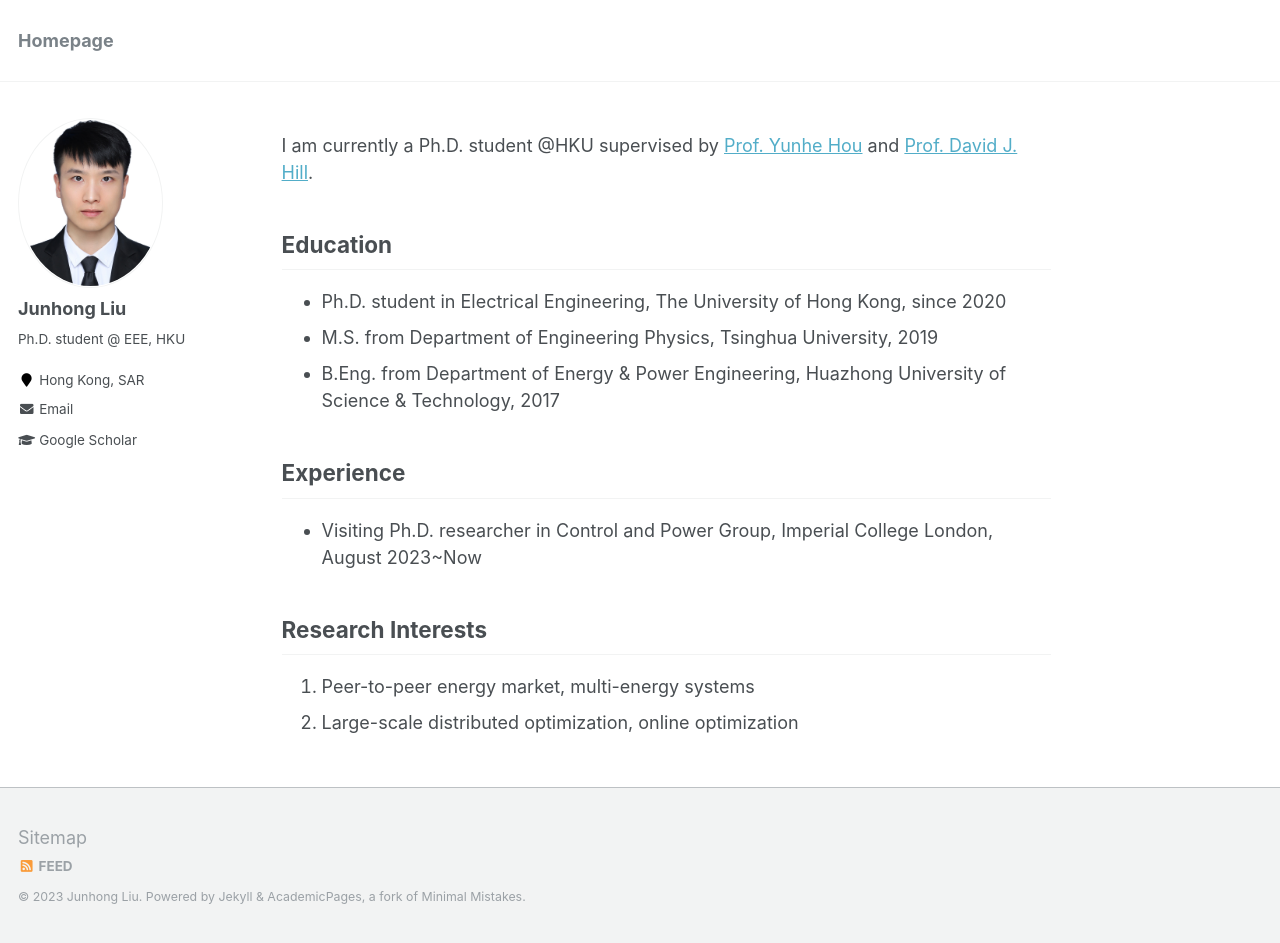
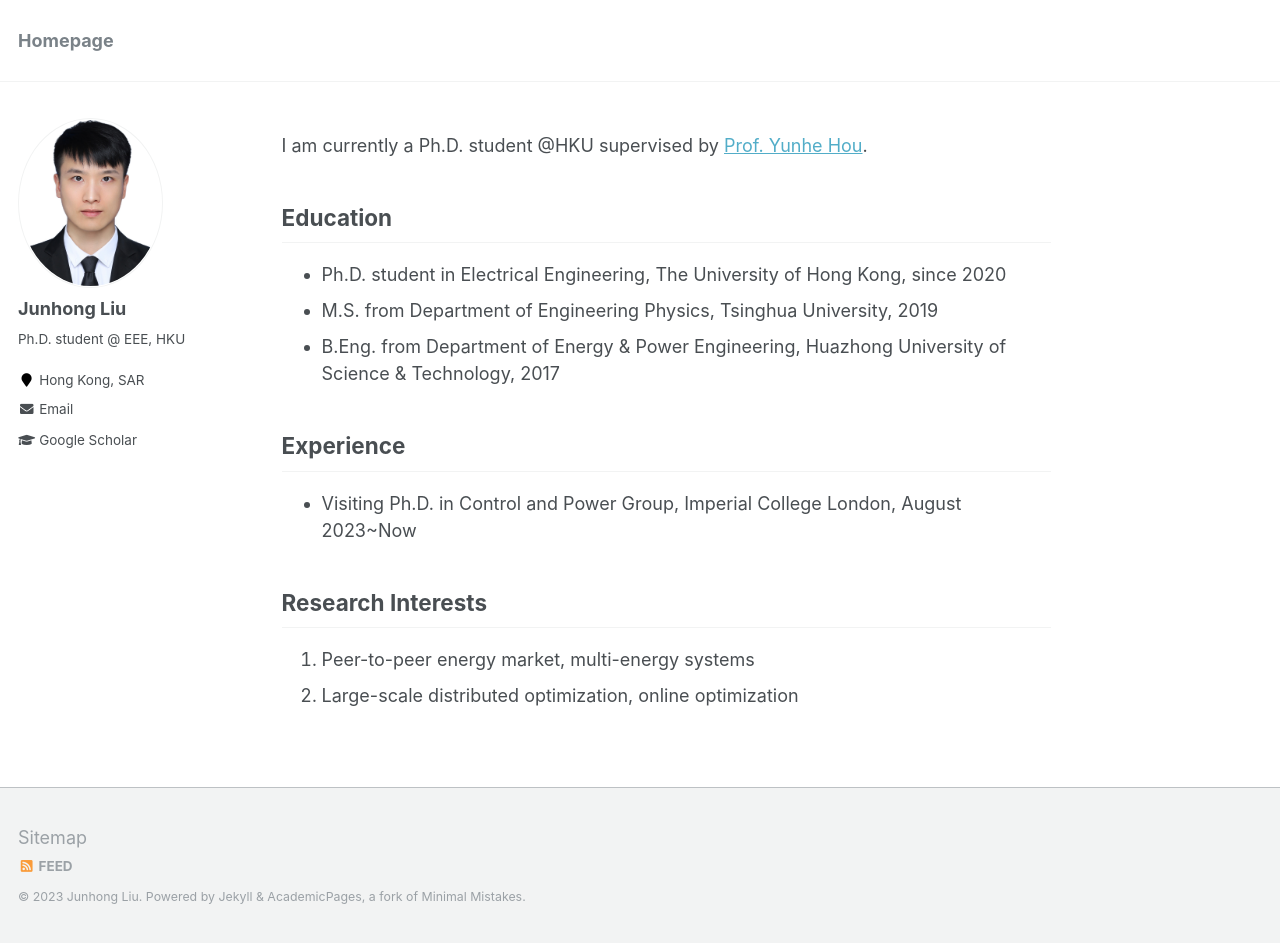
Before and after one commit to johnny-eee/online, a Jekyll site: the page built from _pages/about.md, in a window 1280 px wide and 943 px high. Built offline with Jekyll 4.4.1, drawn with Linux system fonts in a browser that asks for light colours.

Commit message:
Update about.md

```diff
--- a/_pages/about.md
+++ b/_pages/about.md
@@ -8,7 +8,7 @@ redirect_from:
   - /about.html
 ---
 
-I am currently a Ph.D. student @HKU supervised by [Prof. Yunhe Hou](https://www.eee.hku.hk/people/yhhou/) and [Prof. David J. Hill](https://www.eee.hku.hk/people/yhhou/).
+I am currently a Ph.D. student @HKU supervised by [Prof. Yunhe Hou](https://www.eee.hku.hk/people/yhhou/).
 
 ## Education
 
@@ -18,7 +18,7 @@ I am currently a Ph.D. student @HKU supervised by [Prof. Yunhe Hou](https://www.
 
 ## Experience
 
-* Visiting Ph.D. researcher in Control and Power Group, Imperial College London, August 2023~Now
+* Visiting Ph.D. in Control and Power Group, Imperial College London, August 2023~Now
 
 ## Research Interests
 
```
